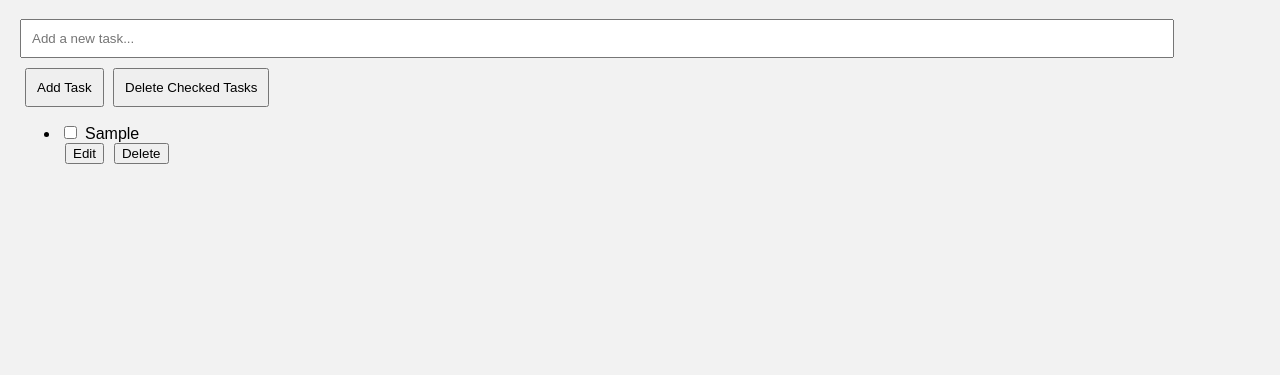
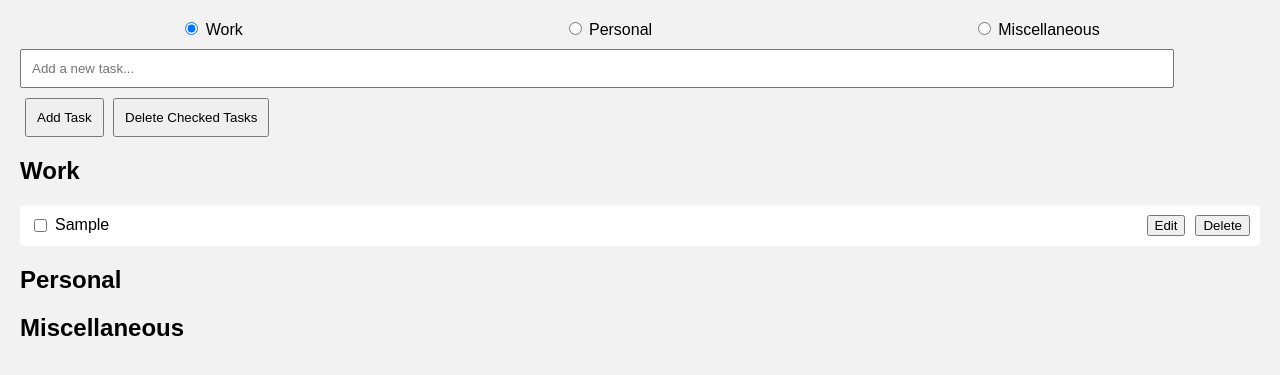
Before and after one commit to julius-altmann-3333/checklist, a plain HTML site: page index.html in a window 1280 px wide. Both pictures are taken after typing "Sample" into the empty fields and a click on the button "Add Task". Shown: the part 81-456 px from the top of the page. Drawn offline with Linux system fonts and the light colour scheme.

Commit message:
Update index.html

```diff
--- a/index.html
+++ b/index.html
@@ -8,14 +8,33 @@
 </head>
 <body>
     <h1>Checklist</h1>
+
+    <div class="category-options">
+        <label><input type="radio" name="category" value="work" checked> Work</label>
+        <label><input type="radio" name="category" value="personal"> Personal</label>
+        <label><input type="radio" name="category" value="miscellaneous"> Miscellaneous</label>
+    </div>
+
     <div>
         <input type="text" id="new-task" placeholder="Add a new task...">
         <button id="add-task-btn">Add Task</button>
         <button id="delete-task-btn">Delete Checked Tasks</button>
     </div>
-    <ul id="task-list">
-        <!-- Tasks will be added here -->
-    </ul>
+
+    <div id="work-tasks">
+        <h2>Work</h2>
+        <ul class="task-list" id="work-task-list"></ul>
+    </div>
+
+    <div id="personal-tasks">
+        <h2>Personal</h2>
+        <ul class="task-list" id="personal-task-list"></ul>
+    </div>
+
+    <div id="miscellaneous-tasks">
+        <h2>Miscellaneous</h2>
+        <ul class="task-list" id="miscellaneous-task-list"></ul>
+    </div>
 
     <script>
         function addTask() {
@@ -62,7 +81,26 @@
                 li.appendChild(checkbox);
                 li.appendChild(span);
                 li.appendChild(buttonContainer);
-                document.getElementById('task-list').appendChild(li);
+
+                // Get selected category
+                let category = document.querySelector('input[name="category"]:checked').value;
+
+                // Append task to the appropriate task list
+                switch (category) {
+                    case 'work':
+                        document.getElementById('work-task-list').appendChild(li);
+                        break;
+                    case 'personal':
+                        document.getElementById('personal-task-list').appendChild(li);
+                        break;
+                    case 'miscellaneous':
+                        document.getElementById('miscellaneous-task-list').appendChild(li);
+                        break;
+                    default:
+                        document.getElementById('miscellaneous-task-list').appendChild(li); // Default to Miscellaneous
+                        break;
+                }
+
                 document.getElementById('new-task').value = '';
             }
         }
@@ -76,7 +114,7 @@
         });
 
         document.getElementById('delete-task-btn').addEventListener('click', function() {
-            let tasks = document.querySelectorAll('#task-list li');
+            let tasks = document.querySelectorAll('.task-list li');
             tasks.forEach(function(task) {
                 if (task.querySelector('input[type="checkbox"]').checked) {
                     task.remove();
```
